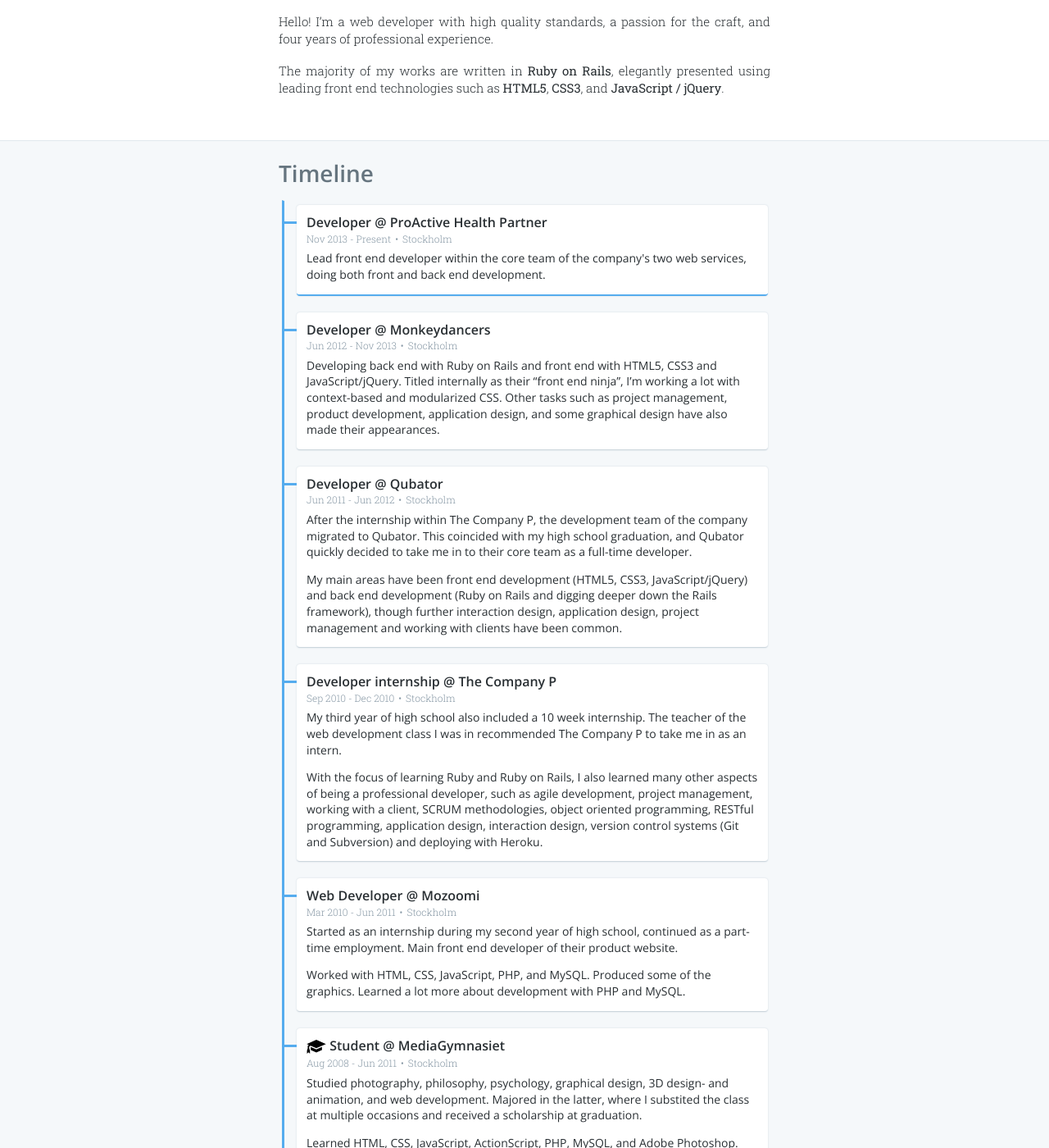
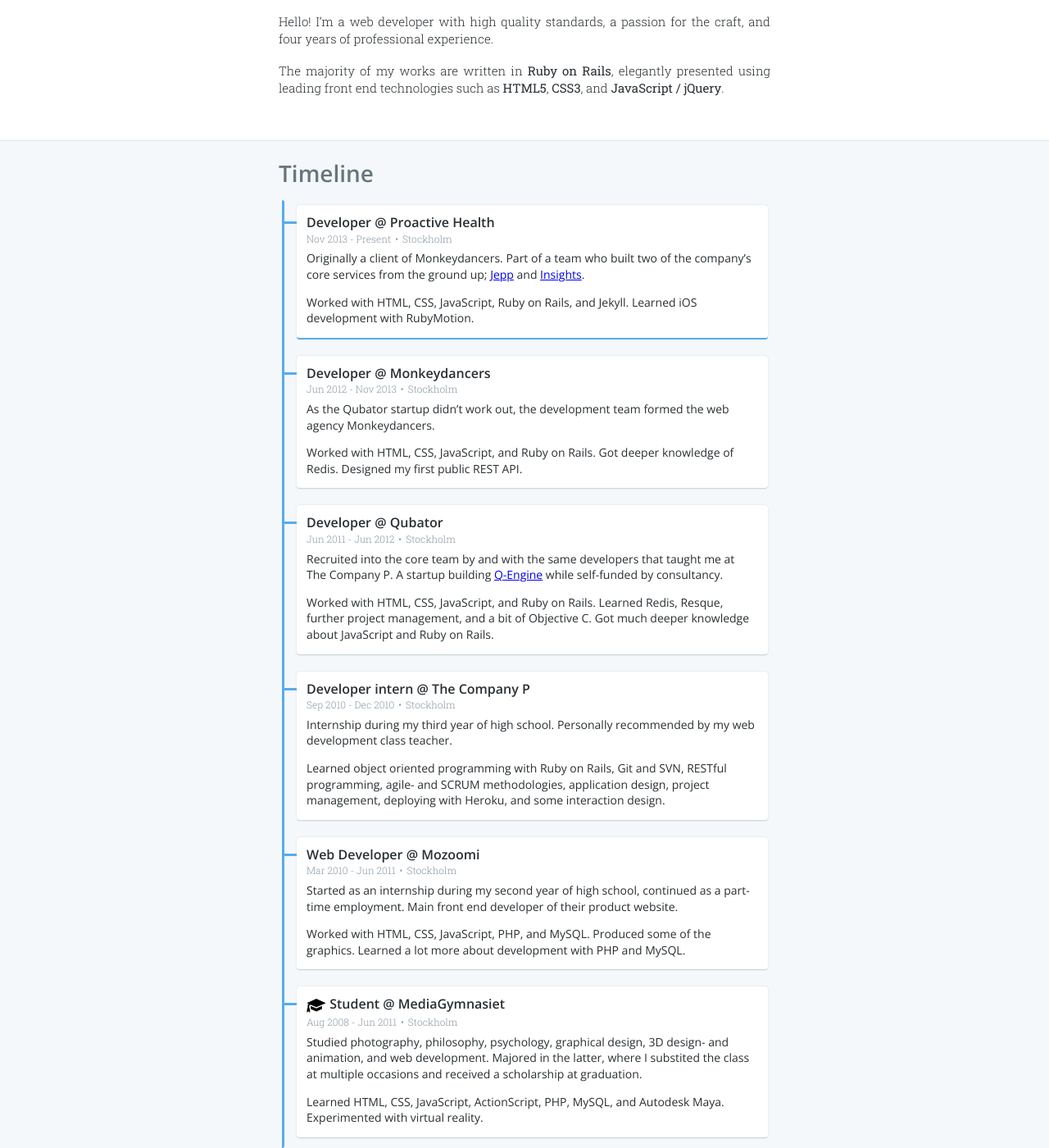
Before and after one commit to zykadelic/zykadelic.github.io, a Jekyll site: the page built from index.html, in a window 1280 px wide and 1400 px high, scrolled down 326 px. Shown: the whole window at 82% size. Built offline with Jekyll 4.4.1, drawn with Linux system fonts in a browser that asks for light colours; some of the changed text lies outside the part shown.

Commit message:
copy fixes

```diff
--- a/_data/timeline.yml
+++ b/_data/timeline.yml
@@ -6,7 +6,7 @@
   end_date: 2011-06-01
   description:
   - Studied photography, philosophy, psychology, graphical design, 3D design- and animation, and web development. Majored in the latter, where I substited the class at multiple occasions and received a scholarship at graduation.
-  - Learned HTML, CSS, JavaScript, ActionScript, PHP, MySQL, and Adobe Photoshop. Experimented with virtual reality.
+  - Learned HTML, CSS, JavaScript, ActionScript, PHP, MySQL, and Autodesk Maya. Experimented with virtual reality.
 
 - role: Web Developer
   company: Mozoomi
@@ -17,14 +17,14 @@
   - Started as an internship during my second year of high school, continued as a part-time employment. Main front end developer of their product website.
   - Worked with HTML, CSS, JavaScript, PHP, and MySQL. Produced some of the graphics. Learned a lot more about development with PHP and MySQL.
 
-- role: Developer internship
+- role: Developer intern
   company: The Company P
   city: Stockholm
   start_date: 2010-09-01
   end_date: 2010-12-01
   description:
-  - My third year of high school also included a 10 week internship. The teacher of the web development class I was in recommended The Company P to take me in as an intern.
-  - With the focus of learning Ruby and Ruby on Rails, I also learned many other aspects of being a professional developer, such as agile development, project management, working with a client, SCRUM methodologies, object oriented programming, RESTful programming, application design, interaction design, version control systems (Git and Subversion) and deploying with Heroku.
+  - Internship during my third year of high school. Personally recommended by my web development class teacher.
+  - Learned object oriented programming with Ruby on Rails, Git and SVN, RESTful programming, agile- and SCRUM methodologies, application design, project management, deploying with Heroku, and some interaction design.
 
 - role: Developer
   company: Qubator
@@ -32,8 +32,8 @@
   start_date: 2011-06-01
   end_date: 2012-06-01
   description:
-  - After the internship within The Company P, the development team of the company migrated to Qubator. This coincided with my high school graduation, and Qubator quickly decided to take me in to their core team as a full-time developer.
-  - My main areas have been front end development (HTML5, CSS3, JavaScript/jQuery) and back end development (Ruby on Rails and digging deeper down the Rails framework), though further interaction design, application design, project management and working with clients have been common.
+  - Recruited into the core team by and with the same developers that taught me at The Company P. A startup building <a href="http://qubator.com/qengine.html" target="_blank">Q-Engine</a> while self-funded by consultancy.
+  - Worked with HTML, CSS, JavaScript, and Ruby on Rails. Learned Redis, Resque, further project management, and a bit of Objective C. Got much deeper knowledge about JavaScript and Ruby on Rails.
 
 - role: Developer
   company: Monkeydancers
@@ -41,11 +41,13 @@
   start_date: 2012-06-01
   end_date: 2013-11-01
   description:
-  - Developing back end with Ruby on Rails and front end with HTML5, CSS3 and JavaScript/jQuery. Titled internally as their “front end ninja”, I’m working a lot with context-based and modularized CSS. Other tasks such as project management, product development, application design, and some graphical design have also made their appearances.
+  - As the Qubator startup didn’t work out, the development team formed the web agency Monkeydancers.
+  - Worked with HTML, CSS, JavaScript, and Ruby on Rails. Got deeper knowledge of Redis. Designed my first public REST API.
 
 - role: Developer
-  company: ProActive Health Partner
+  company: Proactive Health
   city: Stockholm
   start_date: 2013-11-01
   description:
-  - Lead front end developer within the core team of the company's two web services, doing both front and back end development.
+  - Originally a client of Monkeydancers. Part of a team who built two of the company’s core services from the ground up; <a href="https://gojepp.com/" target="_blank">Jepp</a> and <a href="https://gojepp.com/how/insights/" target="_blank">Insights</a>.
+  - Worked with HTML, CSS, JavaScript, Ruby on Rails, and Jekyll. Learned iOS development with RubyMotion.
```
